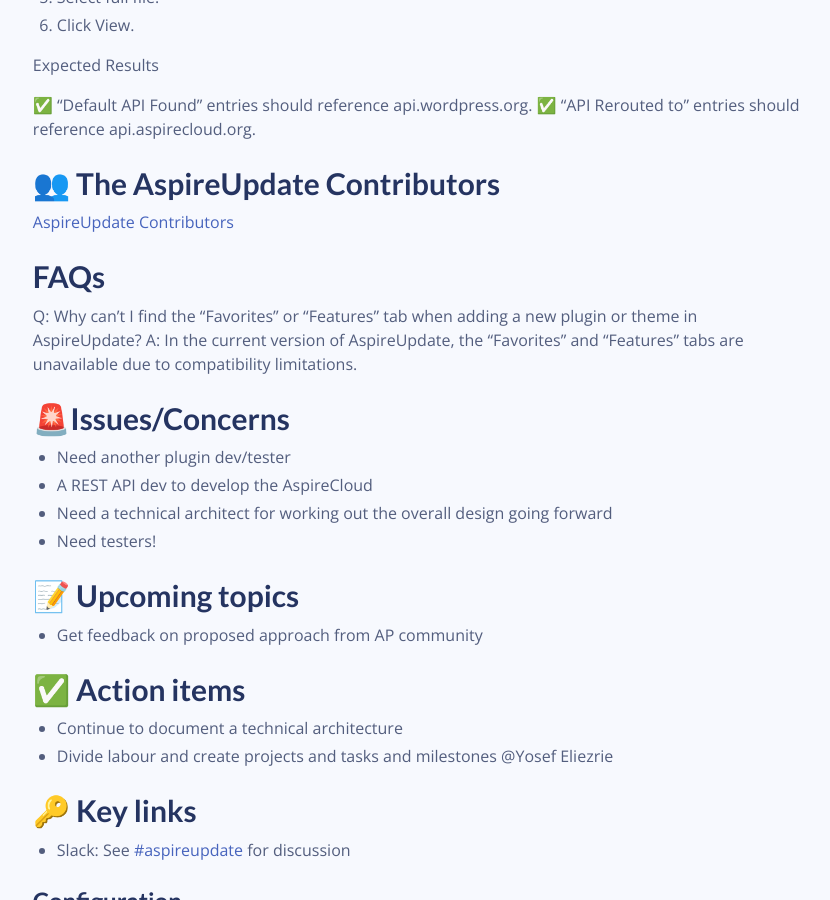
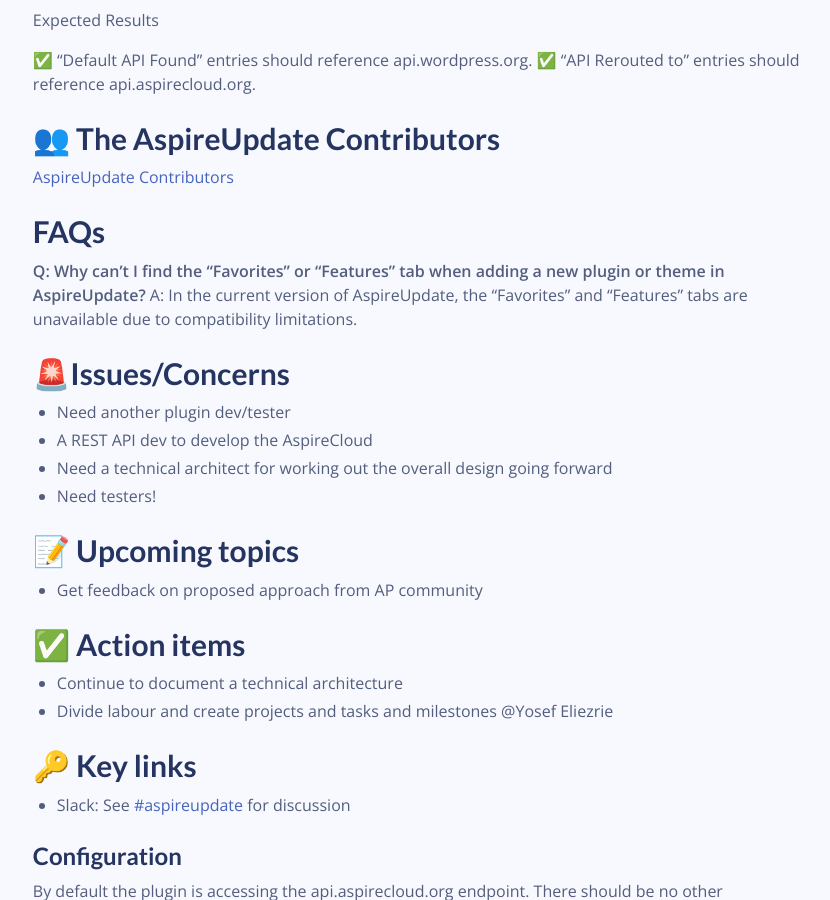
Before and after one commit to aspirepress/documentation, a Jekyll site: the page built from docs/aspireupdate/index.md, in a window 1280 px wide and 900 px high, scrolled down 2876 px. Shown: the whole window, without its empty margins (374-1204 px from the left). Built offline with Jekyll 4.4.1, drawn with Linux system fonts in a browser that asks for light colours; comment, search, counter and statistics services are not loaded; part of the change alters nothing that is shown; some of the changed text lies outside the part shown.

Commit message:
Update index.md
Updating the URL to aspireupdate

removing duplications of "Download and Install AspireUpdate:" and "What is AspireUpdate"?

making bold on Q in QA

Signed-off-by: Jarko Piironen <116973963+ipajen@users.noreply.github.com>

```diff
--- a/docs/aspireupdate/index.md
+++ b/docs/aspireupdate/index.md
@@ -6,27 +6,24 @@ permalink: /aspireupdate/
 
 # What is AspireUpdate?
 
-# What is AspireUpdate?
-
-[AspireUpdate](https://github.com/aspirepress/AspireUpdate) is an open source WordPress plugin that enables WordPress sites to use an alternative repository for updates. The plugin reverts to WordPress.org repository when updates are not available in the configured AspireCloud instance.
-[AspireUpdate](https://github.com/aspirepress/AspireUpdate) is an open source WordPress plugin that enables WordPress sites to use an alternative repository for updates. The plugin reverts to WordPress.org repository when updates are not available in the configured AspireCloud instance.
+[AspireUpdate](https://github.com/aspirepress/aspireupdate) is an open source WordPress plugin that enables WordPress sites to use an alternative repository for updates. The plugin reverts to WordPress.org repository when updates are not available in the configured AspireCloud instance.
+[AspireUpdate](https://github.com/aspirepress/aspireupdate) is an open source WordPress plugin that enables WordPress sites to use an alternative repository for updates. The plugin reverts to WordPress.org repository when updates are not available in the configured AspireCloud instance.
 
 ## How to install AspireUpdate
 
 Download and Install AspireUpdate:
-Download and Install AspireUpdate:
 
-[Current Build](https://github.com/aspirepress/AspireUpdate/tree/main)
-[Stable Build](https://github.com/aspirepress/AspireUpdate/tree/playground-ready)
-[Releases](https://github.com/aspirepress/AspireUpdate/releases)
+[Current Build](https://github.com/aspirepress/aspireupdate/tree/main)
+[Stable Build](https://github.com/aspirepress/aspireupdate/tree/playground-ready)
+[Releases](https://github.com/aspirepress/aspireupdate/releases)
 
 No API Key is currently required.
 
 ## Try AspireUpdate in WP Playground
 
-[Try out AspireUpdate WP Playground](https://playground.wordpress.net/?blueprint-url=https://raw.githubusercontent.com/aspirepress/AspireUpdate/refs/heads/playground-ready/assets/playground/blueprint.json)
+[Try out AspireUpdate WP Playground](https://playground.wordpress.net/?blueprint-url=https://raw.githubusercontent.com/aspirepress/aspireupdate/refs/heads/playground-ready/assets/playground/blueprint.json)
 
-[Review the WP Playground blueprint.json](https://github.com/aspirepress/AspireUpdate/blob/playground-ready/assets/playground/blueprint.json)
+[Review the WP Playground blueprint.json](https://github.com/aspirepress/aspireupdate/blob/playground-ready/assets/playground/blueprint.json)
 
 ## Design of Phase 1 of AspirePress
 
@@ -91,7 +88,7 @@ This approach has several benefits:
 
 ### Setting up AspireUpdate
 
-1. [Visit the WP Playground](https://playground.wordpress.net/?blueprint-url=https%3A%2F%2Fraw.githubusercontent.com%2Faspirepress%2FAspireUpdate%2Frefs%2Fheads%2Fplayground-ready%2Fassets%2Fplayground%2Fblueprint.json)to load up WordPress, with AspireUpdate latest stable version..
+1. [Visit the WP Playground](https://playground.wordpress.net/?blueprint-url=https%3A%2F%2Fraw.githubusercontent.com%2Faspirepress%2Faspireupdate%2Frefs%2Fheads%2Fplayground-ready%2Fassets%2Fplayground%2Fblueprint.json)to load up WordPress, with AspireUpdate latest stable version..
 2. Check `Enable AspireUpdate API Rewrites`.
 3. Can leave API Key blank. (not yet generated or enforced)
 4. Check `Enable Debug Mode`.
@@ -119,11 +116,11 @@ Expected Results
 
 ## 👥 The AspireUpdate Contributors
 
-[AspireUpdate Contributors](https://github.com/aspirepress/AspireUpdate/graphs/contributors)
+[AspireUpdate Contributors](https://github.com/aspirepress/aspireupdate/graphs/contributors)
 
 ## FAQs
 
-Q: Why can’t I find the “Favorites” or “Features” tab when adding a new plugin or theme in AspireUpdate?
+**Q: Why can’t I find the “Favorites” or “Features” tab when adding a new plugin or theme in AspireUpdate?**
 A: In the current version of AspireUpdate, the “Favorites” and “Features” tabs are unavailable due to compatibility limitations.
 
 ## 🚨Issues/Concerns
```
